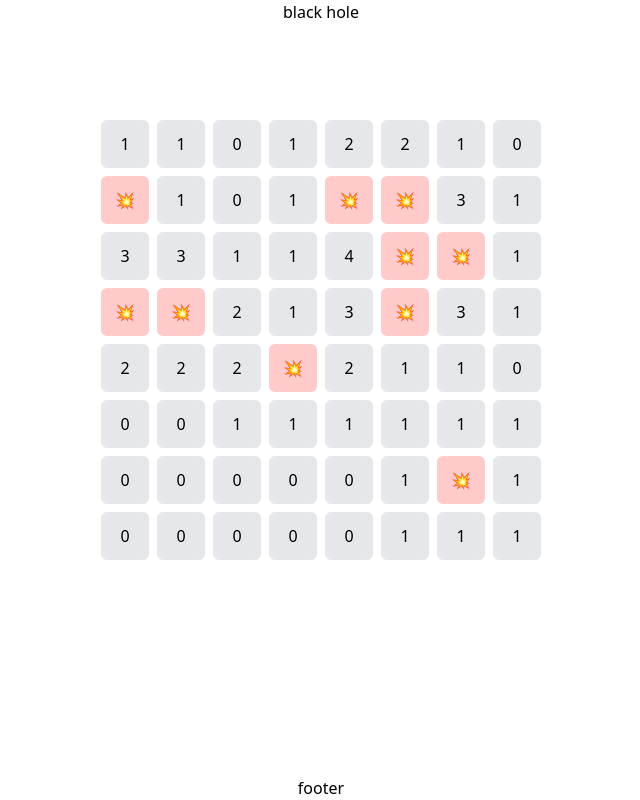
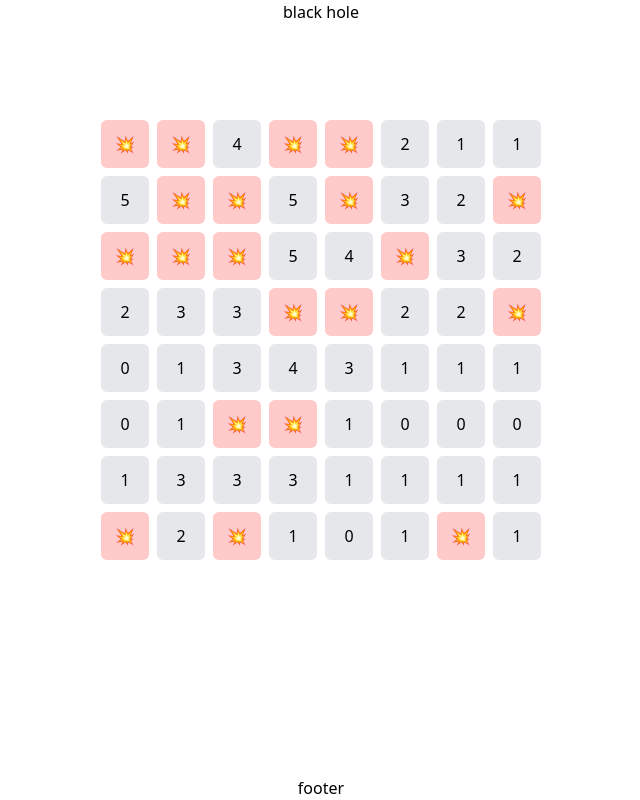
Before and after one commit to Nedilko/black-hole, a React (Create React App) app: page / in a window 1280 px wide. Shown: the whole page, without its empty margins (319-959 px from the left). Built offline with nearby package versions, Linux system fonts and the light colour scheme.

Commit message:
refactoring

```diff
--- a/src/components/Game/GameField.tsx
+++ b/src/components/Game/GameField.tsx
@@ -19,7 +19,7 @@ const fillIndexes = (size: number, minesCount: number): number[] => {
 
 type GameCell = {
   isMine: boolean;
-  coordinates: {
+  position: {
     x: number;
     y: number;
   };
@@ -33,12 +33,13 @@ const gameFieldArray = (
 ): GameCell[] => {
   const size = width * height;
   const minesIndexes = fillIndexes(size, minesCount);
+
   const gameField: GameCell[] = [];
   for (let i = 0; i < width; i++) {
     for (let j = 0; j < height; j++) {
       gameField.push({
         isMine: minesIndexes.includes(i * width + j),
-        coordinates: {
+        position: {
           x: i,
           y: j,
         },
@@ -55,22 +56,22 @@ const fillNumbers = (gameField: GameCell[]) => {
       const minesNearCount = gameField
         .filter((c) => {
           return (
-            (c.coordinates.x === cell.coordinates.x &&
-              c.coordinates.y === cell.coordinates.y - 1) ||
-            (c.coordinates.x === cell.coordinates.x &&
-              c.coordinates.y === cell.coordinates.y + 1) ||
-            (c.coordinates.x === cell.coordinates.x - 1 &&
-              c.coordinates.y === cell.coordinates.y) ||
-            (c.coordinates.x === cell.coordinates.x + 1 &&
-              c.coordinates.y === cell.coordinates.y) ||
-            (c.coordinates.x === cell.coordinates.x - 1 &&
-              c.coordinates.y === cell.coordinates.y - 1) ||
-            (c.coordinates.x === cell.coordinates.x + 1 &&
-              c.coordinates.y === cell.coordinates.y - 1) ||
-            (c.coordinates.x === cell.coordinates.x - 1 &&
-              c.coordinates.y === cell.coordinates.y + 1) ||
-            (c.coordinates.x === cell.coordinates.x + 1 &&
-              c.coordinates.y === cell.coordinates.y + 1)
+            (c.position.x === cell.position.x &&
+              c.position.y === cell.position.y - 1) ||
+            (c.position.x === cell.position.x &&
+              c.position.y === cell.position.y + 1) ||
+            (c.position.x === cell.position.x - 1 &&
+              c.position.y === cell.position.y) ||
+            (c.position.x === cell.position.x + 1 &&
+              c.position.y === cell.position.y) ||
+            (c.position.x === cell.position.x - 1 &&
+              c.position.y === cell.position.y - 1) ||
+            (c.position.x === cell.position.x + 1 &&
+              c.position.y === cell.position.y - 1) ||
+            (c.position.x === cell.position.x - 1 &&
+              c.position.y === cell.position.y + 1) ||
+            (c.position.x === cell.position.x + 1 &&
+              c.position.y === cell.position.y + 1)
           );
         })
         .filter((c) => c.isMine).length;
@@ -84,7 +85,7 @@ const fillNumbers = (gameField: GameCell[]) => {
 const GameField = ({ width, height }: GameFieldProps) => {
   const count = width * height;
   const field = useMemo(
-    () => fillNumbers(gameFieldArray(width, height, 10)),
+    () => fillNumbers(gameFieldArray(width, height, 20)),
     [width, height]
   );
 
```
